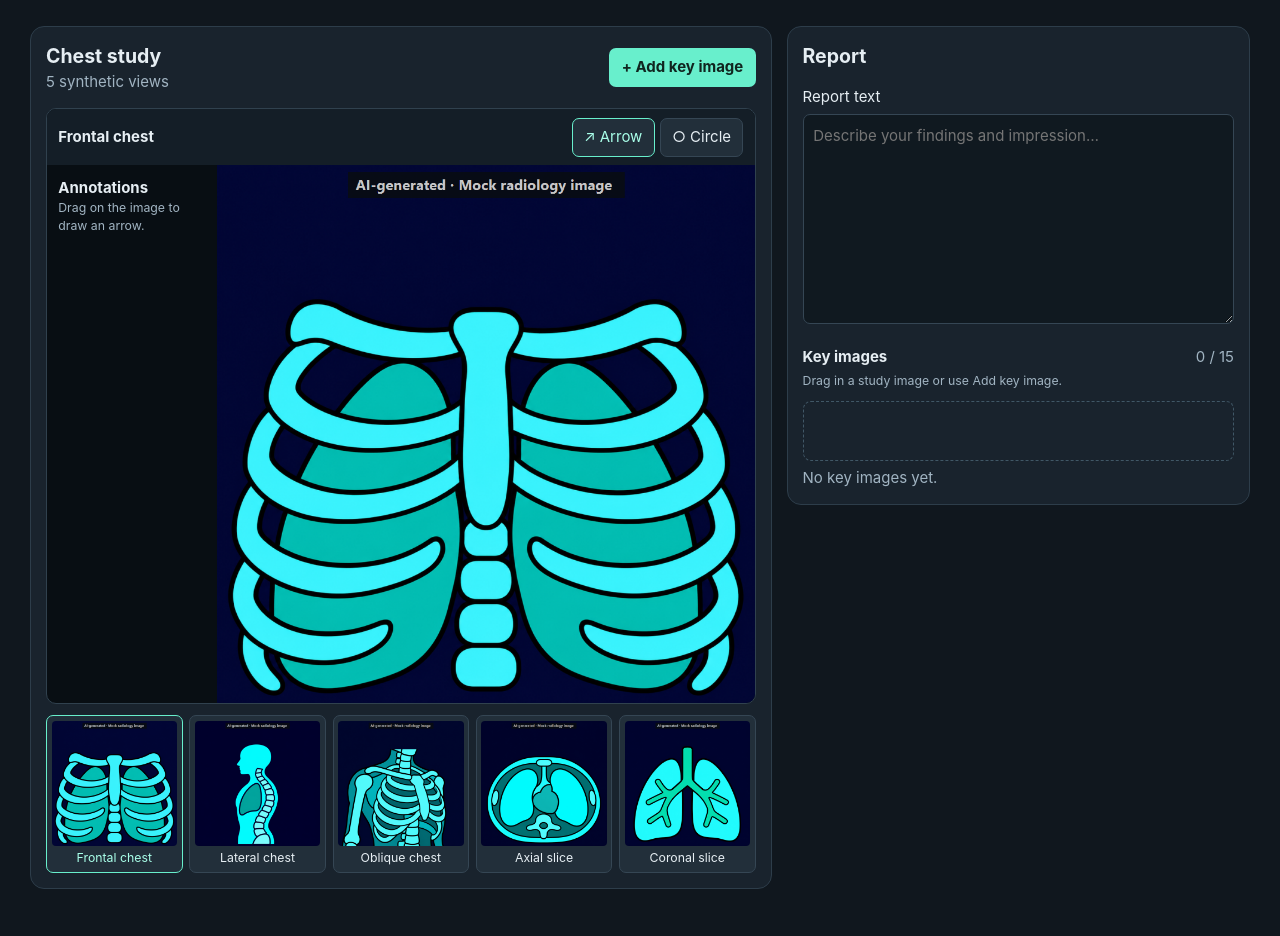
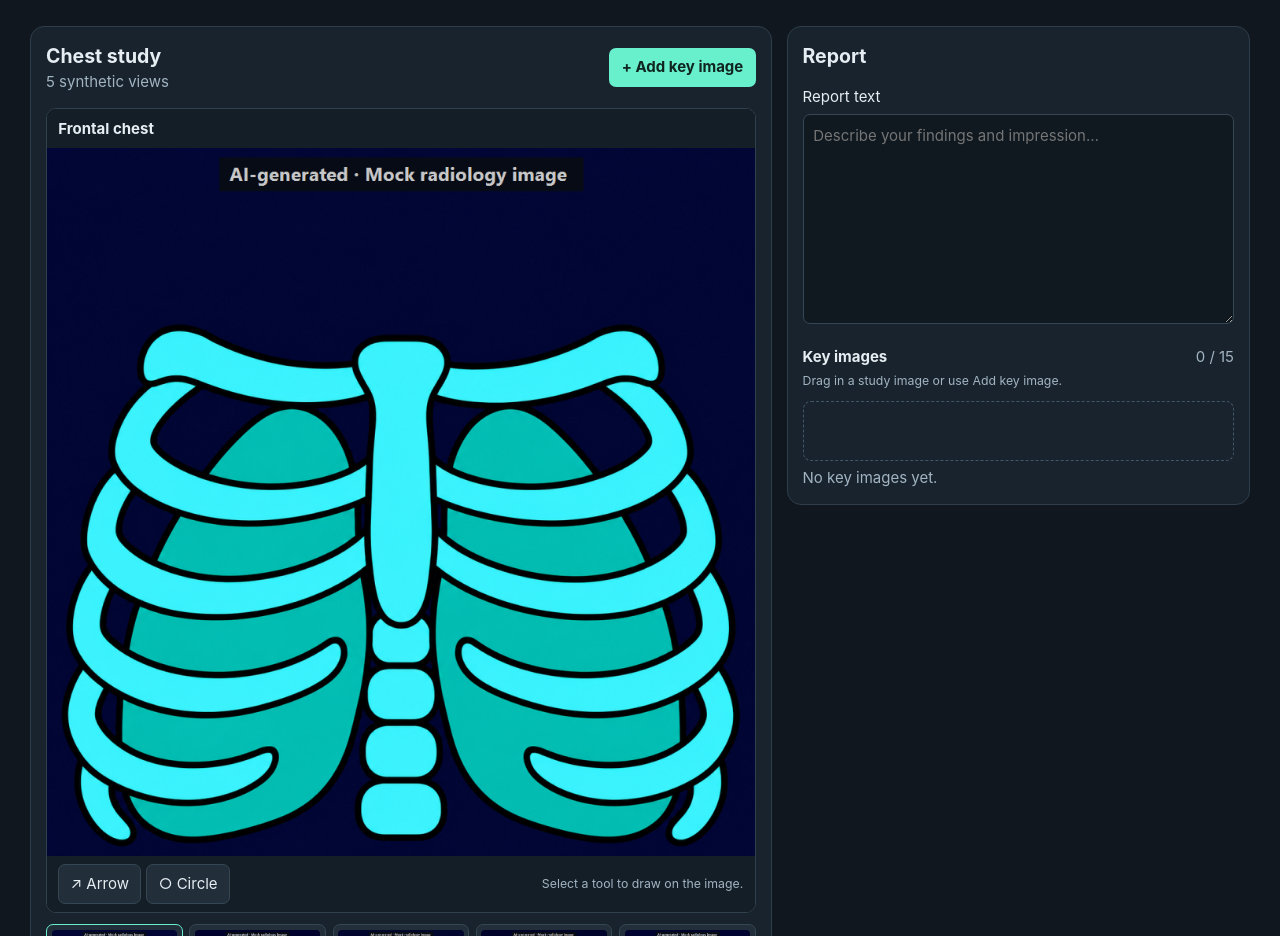
Before and after one commit to JoaquinGomez1/rdpr-interview, a React (Vite) app in the folder frontend/: page / in a window 1280 px wide. Shown: the part 96-1032 px from the top of the page. Built offline with nearby package versions, Linux system fonts and the light colour scheme.

Commit message:
Move annotation tools below the image and display notes on marks

```diff
--- a/frontend/src/App.css
+++ b/frontend/src/App.css
@@ -13,17 +13,31 @@ p, .status, .key-heading span { color: #a1b4c2; }
 .accent { background: #68efcc; color: #10251f; font-weight: 700; border-color: transparent; }
 .accent:hover { background: #95f7dd; }
 .viewer { border: 1px solid #30414e; border-radius: 10px; background: #080e13; overflow: hidden; }
-.toolbar { padding: .55rem .75rem; background: #141e27; }
-.toolbar button + button { margin-left: .35rem; }
-.viewer-body { display: grid; grid-template-columns: minmax(125px, 24%) minmax(0, 1fr); align-items: start; }
-.notes { padding: .75rem; }
-.notes p, .annotation label, .annotation button, .thumbs span, #key-help, #reorder-help { font-size: .82rem; }
-.annotation { margin-top: .75rem; }
-.annotation textarea { display: block; margin: .25rem 0; min-height: 4rem; }
+.view-title, .toolbar, .annotation-editor { padding: .55rem .75rem; background: #141e27; }
+.toolbar, .annotation-editor { flex-wrap: wrap; }
+.annotation-tools { display: flex; gap: .35rem; }
+.toolbar p, .thumbs span, #key-help, #reorder-help { font-size: .82rem; }
+.annotation-editor { display: flex; align-items: center; gap: .5rem; border-top: 1px solid #30414e; }
+.annotation-editor textarea { flex: 1 1 12rem; min-width: 0; }
 .image-frame { position: relative; aspect-ratio: 1; }
 .image-frame img, .image-frame svg { position: absolute; inset: 0; width: 100%; height: 100%; }
 .image-frame img { object-fit: fill; }
-.image-frame svg { touch-action: none; cursor: crosshair; }
+.image-frame svg { pointer-events: none; }
+.image-frame svg.drawing-enabled { pointer-events: auto; touch-action: none; cursor: crosshair; }
+.mark-label {
+  position: absolute;
+  max-width: 42%;
+  max-height: 45%;
+  overflow: auto;
+  overflow-wrap: anywhere;
+  border: 0;
+  padding: .05rem .2rem;
+  background: #080e13c9;
+  color: #fff;
+  text-align: left;
+  white-space: pre-wrap;
+}
+.mark-label:hover, .mark-label[aria-expanded="true"] { background: #141e27; }
 .image-error { position: relative; z-index: 2; padding: 2rem 1rem; }
 .thumbs { display: grid; grid-template-columns: repeat(5, minmax(0, 1fr)); gap: .45rem; margin-top: .75rem; }
 .thumbs button { min-width: 0; padding: .3rem; display: grid; gap: .2rem; }
@@ -47,7 +61,5 @@ p, .status, .key-heading span { color: #a1b4c2; }
 @media (max-width: 550px) {
   .masthead, .workspace { padding-inline: .65rem; }
   .panel { padding: .65rem; }
-  .viewer-body { grid-template-columns: 1fr; }
-  .notes { grid-row: 2; }
   .thumbs span { font-size: .68rem; }
 }
--- a/frontend/src/App.tsx
+++ b/frontend/src/App.tsx
@@ -37,7 +37,7 @@ function Shape({ mark, active }: { mark: Mark; active: boolean }) {
 export default function App() {
   const [draft, setDraft] = useState(readDraft)
   const [view, setView] = useState(0)
-  const [tool, setTool] = useState<Tool>('arrow')
+  const [tool, setTool] = useState<Tool>()
   const [selected, setSelected] = useState<string>()
   const [drawing, setDrawing] = useState<Mark>()
   const [announcement, setAnnouncement] = useState('')
@@ -47,6 +47,7 @@ export default function App() {
   const cards = useRef(new Map<string, HTMLLIElement>())
   const focusAfterMove = useRef<string | null>(null)
   const marks = draft.marks[view] ?? []
+  const selectedMark = marks.find(mark => mark.id === selected)
 
   useEffect(() => {
     let failed = false
@@ -114,32 +115,13 @@ export default function App() {
             <button className="accent" disabled={draft.keys.length >= limit} onClick={() => addKey(view)}>+ Add key image</button>
           </div>
           <div className="viewer">
-            <div className="toolbar">
-              <strong>{views[view]}</strong>
-              <div role="group" aria-label="Annotation tool">
-                <button aria-pressed={tool === 'arrow'} onClick={() => setTool('arrow')}>↗ Arrow</button>
-                <button aria-pressed={tool === 'circle'} onClick={() => setTool('circle')}>○ Circle</button>
-              </div>
-            </div>
-            <div className="viewer-body">
-              <aside className="notes" aria-label="Image annotations">
-                <h3>Annotations</h3>
-                <p>Drag on the image to draw {tool === 'arrow' ? 'an arrow' : 'a circle'}.</p>
-                {marks.map((mark, index) => (
-                  <div className="annotation" key={mark.id}>
-                    <label htmlFor={mark.id}>{mark.tool === 'arrow' ? 'Arrow' : 'Circle'} {index + 1}</label>
-                    <textarea id={mark.id} value={mark.note} maxLength={240} placeholder="Add a note…" onFocus={() => setSelected(mark.id)}
-                      onChange={event => updateMarks(current => current.map(item => item.id === mark.id ? { ...item, note: event.target.value } : item))} />
-                    <button onClick={() => updateMarks(current => current.filter(item => item.id !== mark.id))}>Remove mark</button>
-                  </div>
-                ))}
-              </aside>
+            <div className="view-title"><strong>{views[view]}</strong></div>
             <div className="image-frame">
               {failedView === view && <p className="image-error" role="alert">This view could not load.</p>}
               <img key={view} src={source(view)} alt={`AI-generated mock radiology image, ${views[view].toLowerCase()}`} onError={() => setFailedView(view)} />
-                {failedView !== view && <svg viewBox="0 0 600 600" preserveAspectRatio="none" aria-hidden="true"
+              {failedView !== view && <svg viewBox="0 0 600 600" preserveAspectRatio="none" aria-hidden="true" className={tool ? "drawing-enabled" : undefined}
                 onPointerDown={event => {
-                    if (!event.isPrimary || event.button !== 0) return
+                  if (!tool || !event.isPrimary || event.button !== 0) return
                   event.currentTarget.setPointerCapture(event.pointerId)
                   const start = point(event)
                   setDrawing({ id: crypto.randomUUID(), tool, start, end: start, note: '' })
@@ -166,8 +148,45 @@ export default function App() {
                 {marks.map(mark => <Shape key={mark.id} mark={mark} active={selected === mark.id} />)}
                 {drawing && <Shape mark={drawing} active />}
               </svg>}
+              {failedView !== view && marks.map(mark => {
+                const { start, end } = mark
+                const isCircle = mark.tool === 'circle'
+                const x = isCircle ? start.x : (start.x + end.x) / 2
+                const y = isCircle ? start.y : (start.y + end.y) / 2
+                const radius = isCircle ? Math.hypot(end.x - start.x, end.y - start.y) : 0
+                const side = x <= 300 ? 'left' : 'right'
+                const distance = side === 'left' ? x : 600 - x
+                const horizontal = Math.min(55, (distance + radius) / 6)
+                const shape = isCircle ? 'circle' : 'arrow'
+                return (
+                  <button key={mark.id} className="mark-label"
+                    aria-label={mark.note ? `Edit ${shape} note: ${mark.note}` : `Add ${shape} note`}
+                    aria-expanded={selected === mark.id}
+                    style={{ [side]: `calc(${horizontal}% + .35rem)`, [y <= 300 ? 'top' : 'bottom']: `${Math.min(y, 600 - y) / 6}%` }}
+                    onClick={() => setSelected(selected === mark.id ? undefined : mark.id)}>
+                    {mark.note || 'Add note'}
+                  </button>
+                )
+              })}
             </div>
+            <div className="toolbar">
+              <div className="annotation-tools" role="group" aria-label="Annotation tools">
+                <button aria-pressed={tool === 'arrow'} onClick={() => setTool(tool === 'arrow' ? undefined : 'arrow')}>↗ Arrow</button>
+                <button aria-pressed={tool === 'circle'} onClick={() => setTool(tool === 'circle' ? undefined : 'circle')}>○ Circle</button>
               </div>
+              <p>{tool ? 'Drag on the image to draw.' : 'Select a tool to draw on the image.'}</p>
+            </div>
+            {selectedMark && failedView !== view && (
+              <div className="annotation-editor">
+                <label htmlFor={selectedMark.id}>{selectedMark.tool === 'arrow' ? 'Arrow' : 'Circle'} note</label>
+                <textarea id={selectedMark.id} value={selectedMark.note} rows={2} maxLength={240} placeholder="Add a note…"
+                  onChange={event => updateMarks(current => current.map(mark => mark.id === selectedMark.id ? { ...mark, note: event.target.value } : mark))} />
+                <button onClick={() => {
+                  updateMarks(current => current.filter(mark => mark.id !== selectedMark.id))
+                  setSelected(undefined)
+                }}>Remove mark</button>
+              </div>
+            )}
           </div>
           <div className="thumbs" aria-label="Study images">
             {views.map((name, index) => (
```
Lines whose indentation alone changed are shown as unchanged.
